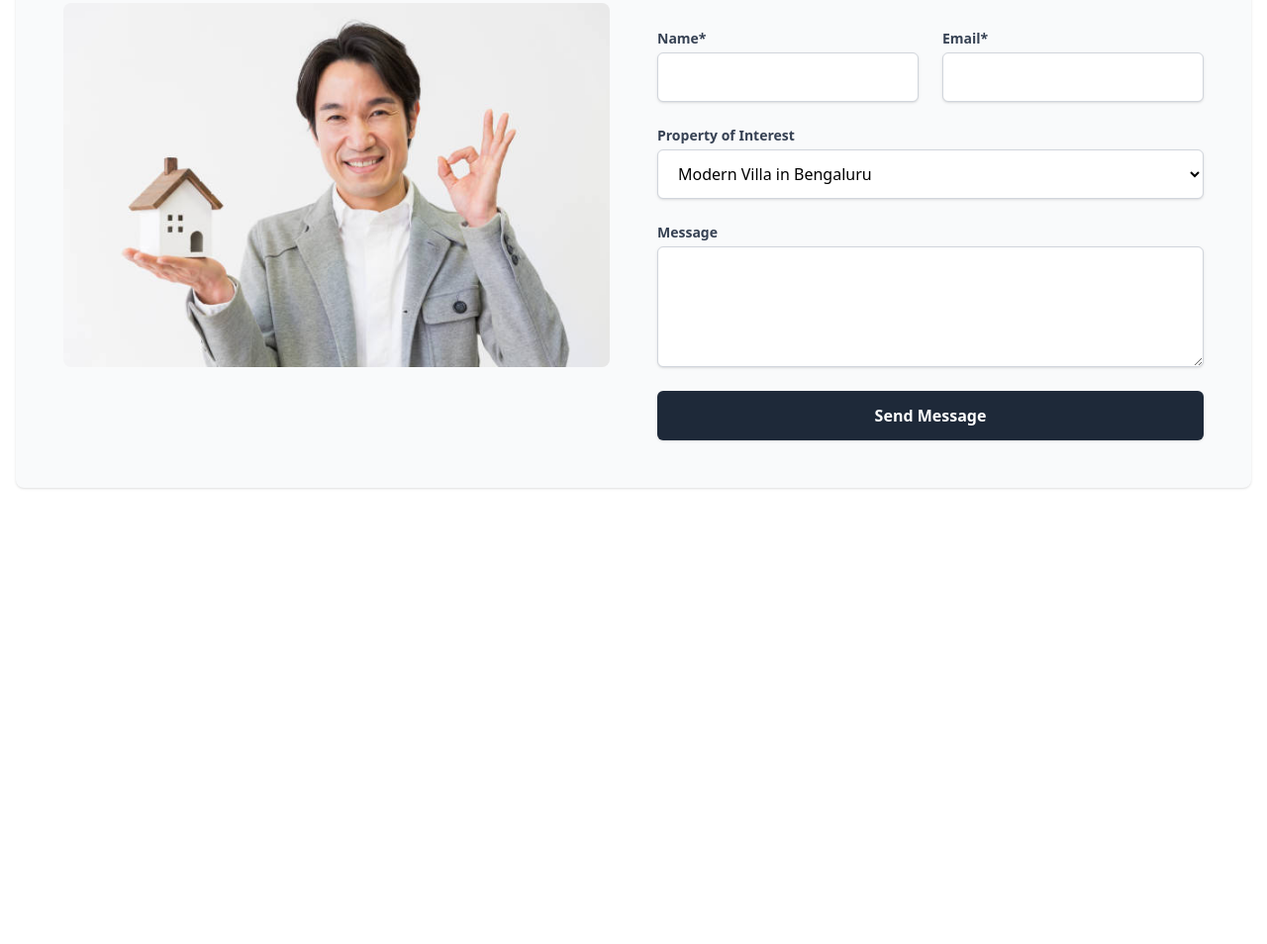
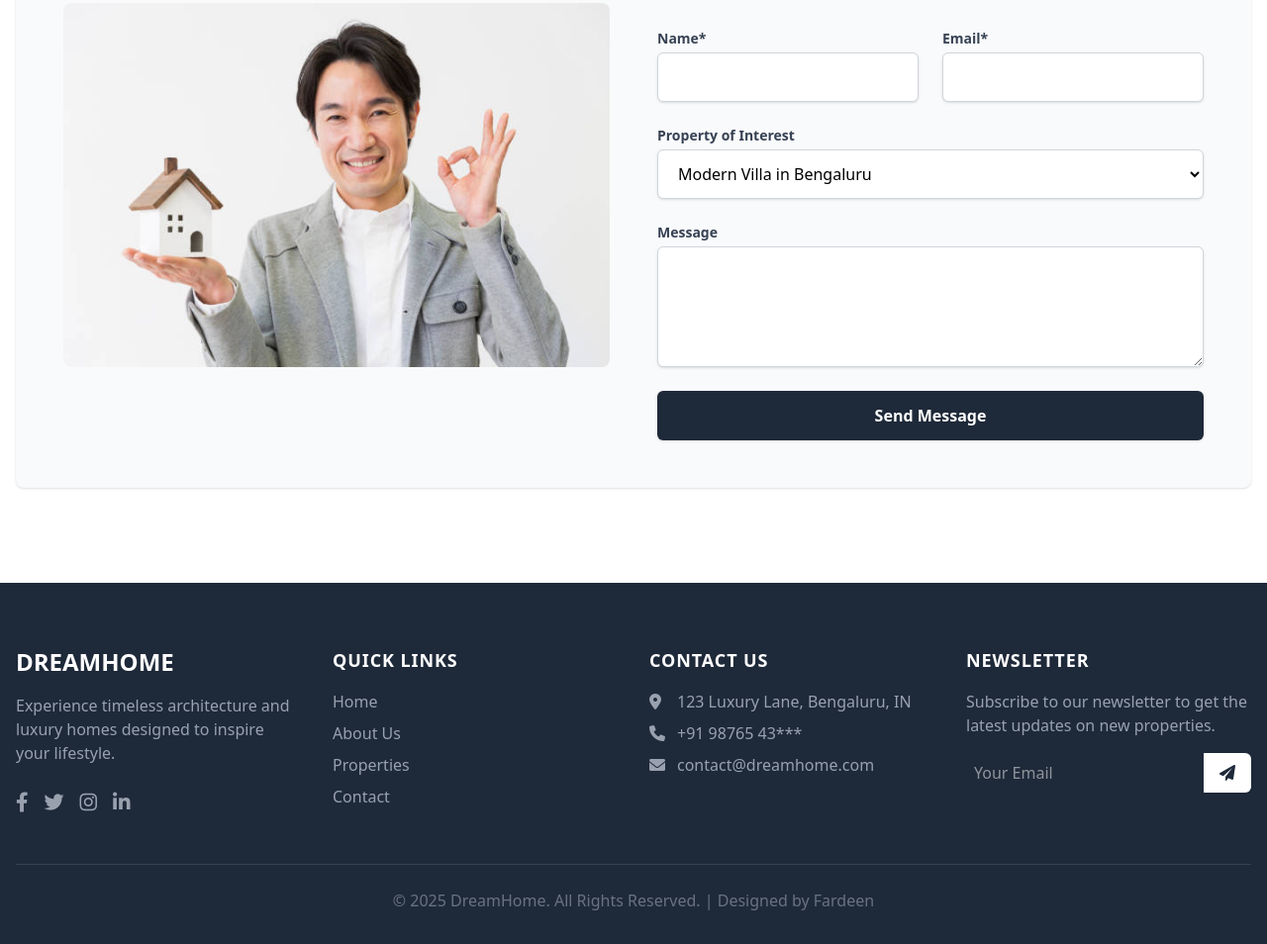
Before and after one commit to Samad0777/Satatic-sites, a website: page estate-site/public/index.html in a window 1280 px wide. Shown: the part 3708-4662 px from the top of the page at 99% size. Before the commit the page ends 4297 px from the top, so only its background shows below. Drawn offline with nearby package versions, Linux system fonts and the light colour scheme; files that its build step writes are made by us from their sources.

Commit message:
feat : footer is completed

```diff
--- a/estate-site/public/index.html
+++ b/estate-site/public/index.html
@@ -19,6 +19,8 @@
       href="https://fonts.googleapis.com/css2?family=Roboto:wght@400;700&display=swap"
       rel="stylesheet"
     />
+
+    <link rel="shortcut icon" href="./images/favicon.png" type="image/x-icon">
 
     <title>DreamHome</title>
 </head>
@@ -471,6 +473,80 @@
     <!-- contact section ends here -->
 
 
+    <!-- footer section starts here  -->
+
+  <footer class="bg-gray-800 text-white pt-16 pb-8 px-4">
+    <div class="container mx-auto">
+
+        <div class="grid lg:grid-cols-4 md:grid-cols-2 gap-8 text-center md:text-left">
+
+            <div>
+                <h3 class="text-2xl font-bold font-anton uppercase">DreamHome</h3>
+                <p class="mt-4 text-gray-400">
+                    Experience timeless architecture and luxury homes designed to inspire your lifestyle.
+                </p>
+                <div class="mt-6 flex justify-center md:justify-start space-x-4">
+                    <a href="#" class="text-xl text-gray-400 hover:text-white transition-colors"><i class="fa-brands fa-facebook-f"></i></a>
+                    <a href="#" class="text-xl text-gray-400 hover:text-white transition-colors"><i class="fa-brands fa-twitter"></i></a>
+                    <a href="#" class="text-xl text-gray-400 hover:text-white transition-colors"><i class="fa-brands fa-instagram"></i></a>
+                    <a href="#" class="text-xl text-gray-400 hover:text-white transition-colors"><i class="fa-brands fa-linkedin-in"></i></a>
+                </div>
+            </div>
+
+            <div>
+                <h4 class="text-lg font-semibold uppercase tracking-wider">Quick Links</h4>
+                <ul class="mt-4 space-y-2">
+                    <li><a href="#home" class="text-gray-400 hover:text-white transition-colors">Home</a></li>
+                    <li><a href="#about" class="text-gray-400 hover:text-white transition-colors">About Us</a></li>
+                    <li><a href="#properties" class="text-gray-400 hover:text-white transition-colors">Properties</a></li>
+                    <li><a href="#contact" class="text-gray-400 hover:text-white transition-colors">Contact</a></li>
+                </ul>
+            </div>
+
+            <div>
+                <h4 class="text-lg font-semibold uppercase tracking-wider">Contact Us</h4>
+                <ul class="mt-4 space-y-2 text-gray-400">
+                    <li class="flex justify-center md:justify-start items-start">
+                        <i class="fa-solid fa-map-marker-alt mt-1 mr-3 w-4"></i>
+                        <span>123 Luxury Lane, Bengaluru, IN</span>
+                    </li>
+                    <li class="flex justify-center md:justify-start items-start">
+                        <i class="fa-solid fa-phone mt-1 mr-3 w-4"></i>
+                        <span>+91 98765 43***</span>
+                    </li>
+                    <li class="flex justify-center md:justify-start items-start">
+                        <i class="fa-solid fa-envelope mt-1 mr-3 w-4"></i>
+                        <span>contact@dreamhome.com</span>
+                    </li>
+                </ul>
+            </div>
+
+            <div>
+                <h4 class="text-lg font-semibold uppercase tracking-wider">Newsletter</h4>
+                <p class="mt-4 text-gray-400">
+                    Subscribe to our newsletter to get the latest updates on new properties.
+                </p>
+                <div class="mt-4 flex">
+                    <input type="email" placeholder="Your Email" class="w-full p-2 rounded-l-md text-white ">
+                    <button class="bg-white text-gray-800 px-4 rounded-r-md hover:bg-gray-200 transition-colors">
+                        <i class="fa-solid fa-paper-plane"></i>
+                    </button>
+                </div>
+            </div>
+
+        </div>
+
+        <div class="mt-12 border-t border-gray-700 pt-6 text-center text-gray-500">
+            <p>&copy; 2025 DreamHome. All Rights Reserved. | Designed by Fardeen</p>
+        </div>
+
+    </div>
+</footer>
+
+
+    <!-- footer section ends here  -->
+
+
 </body>
 <script src="./script.js"></script>
 </html>
```
Also changed, not shown: estate-site/public/images/favicon.png (added).
